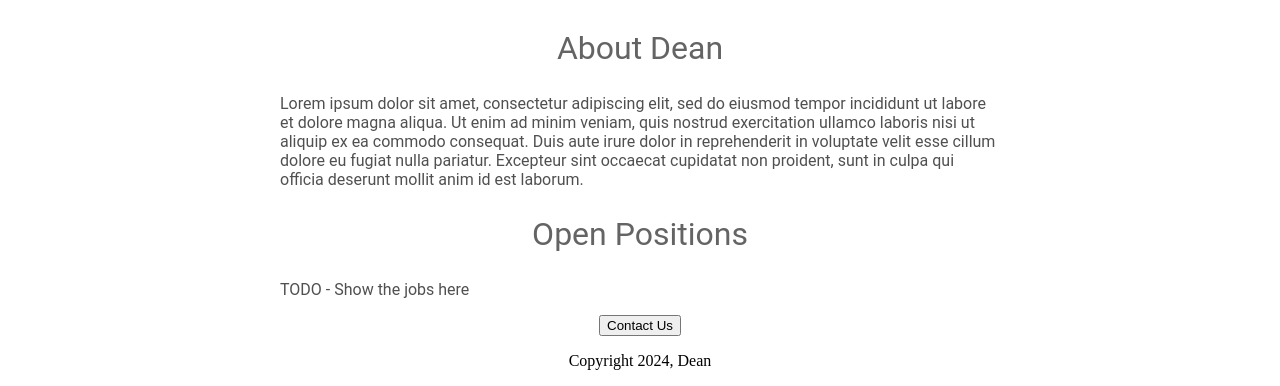
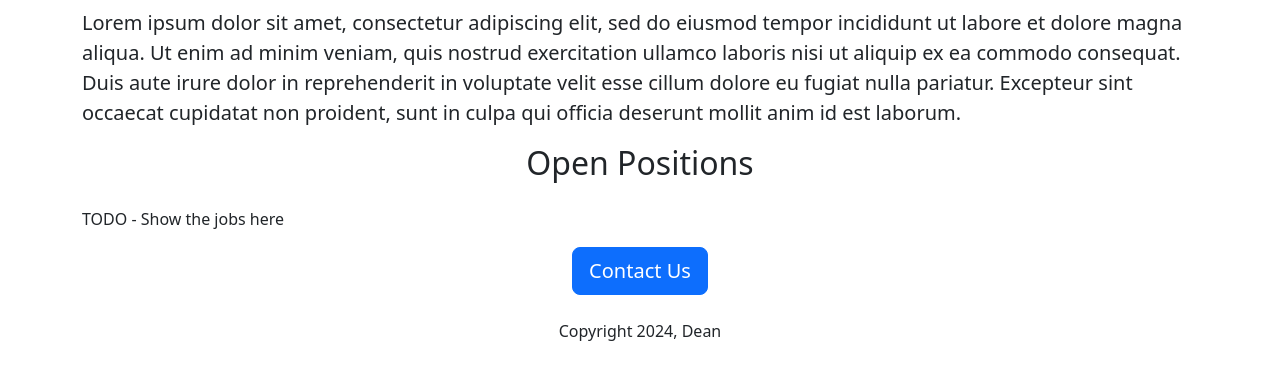
Before and after one commit to Dean1414/dean-careers-website, a Flask app: page / in a window 1280 px wide. Shown: the part 462-848 px from the top of the page. After the commit the page ends 803 px from the top, so only its background shows below. Run offline with Flask 3, Linux system fonts and the light colour scheme.

Commit message:
added bootstrap styles

```diff
--- a/templates/home.html
+++ b/templates/home.html
@@ -2,53 +2,29 @@
 <html>
   <head>
     <title>Dean Careers</title>
+    <meta charset="utf-8">
+    <meta name="viewport" content="width=device-width, initial-scale=1">
+    <link href="https://cdn.jsdelivr.net/npm/bootstrap@5.3.3/dist/css/bootstrap.min.css" rel="stylesheet" integrity="sha384-QWTKZyjpPEjISv5WaRU9OFeRpok6YctnYmDr5pNlyT2bRjXh0JMhjY6hW+ALEwIH" crossorigin="anonymous">
     <style>
-      h1 {
-        font-size: 40px;
-        font-family: Roboto;
-        font-weight: normal;
-        color: rgb(50, 50, 50);
-        text-align: center;
-      }
-
-      #banner {
-        width: 100%;
-        height: 360px;
-        object-fit: cover;
-      }
-
-      h2 {
-         font-family: Roboto;
-         font-size: 32px;
-         color: rgb(100, 100, 100);
-         text-align: center;
-         font-weight:normal;
-      }
-
-      .bodytext {
-         font-family: Roboto;
-         color: rgb(80, 80, 80);
-      }
-
-      #container {
-         max-width: 720px;
-         margin: 0 auto;
+      #banner{
+         height: 360px;
+         width: 100%;
       }
     </style>
   </head>
   <body>
-    <div id="container">
-        <h1>Dean Careers</h1>
-        <img id="banner" src="https://31cd0b07-f966-40c8-bced-30b83cdeba84-00-2gdvah2k02f5m.janeway.replit.dev/static/banner.jpg" >
-        <h2>About Dean</h2>
-        <p class="bodytext">
+    <div class="container">
+        <h1 class="text-center mt-2 mb-2">Dean Careers</h1>
+        <img class="img-fluid" id="banner" src="https://31cd0b07-f966-40c8-bced-30b83cdeba84-00-2gdvah2k02f5m.janeway.replit.dev/static/banner.jpg" >
+        <h2 class="text-center">About Dean</h2>
+        <p class="lead">
           Lorem ipsum dolor sit amet, consectetur adipiscing elit, sed do eiusmod tempor incididunt ut labore et dolore magna aliqua. Ut enim ad minim veniam, quis nostrud exercitation ullamco laboris nisi ut aliquip ex ea commodo consequat. Duis aute irure dolor in reprehenderit in voluptate velit esse cillum dolore eu fugiat nulla pariatur. Excepteur sint occaecat cupidatat non proident, sunt in culpa qui officia deserunt mollit anim id est laborum.
         </p>
-        <h2>Open Positions</h2>
-        <p class="bodytext">TODO - Show the jobs here</p>
-      <div style="text-align: center;">
-        <button> Contact Us</button>
-        <p>Copyright 2024, Dean</p>
+        <h2 class="text-center mt-2 mb-4">Open Positions</h2>
+        <p>TODO - Show the jobs here</p>
+      <div class="text-center"">
+        <button class="btn btn-primary btn-lg"> Contact Us</button>
+        <p class="mt-4">Copyright 2024, Dean</p>
       </div>
     </div>
   </body>
```
